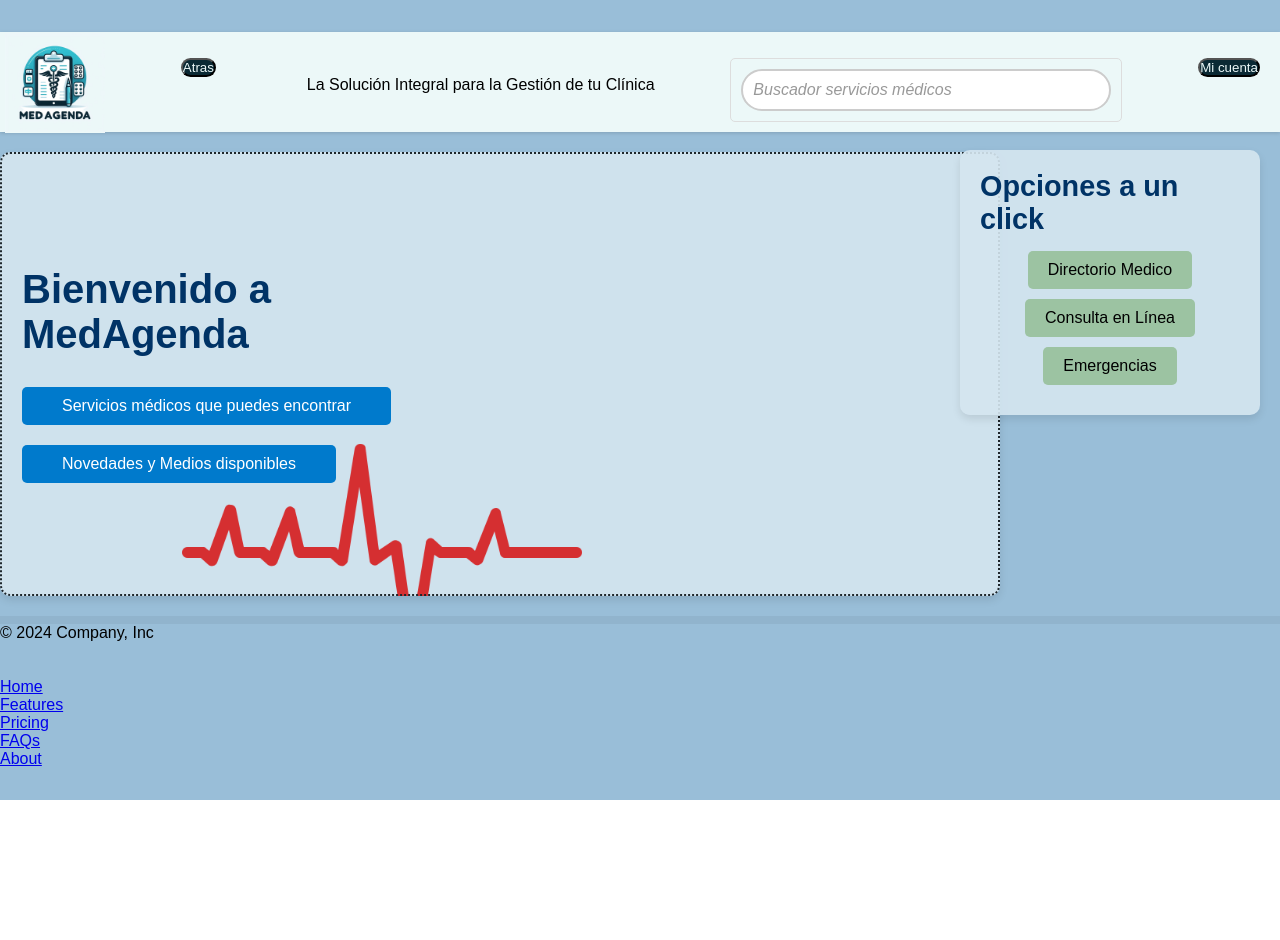
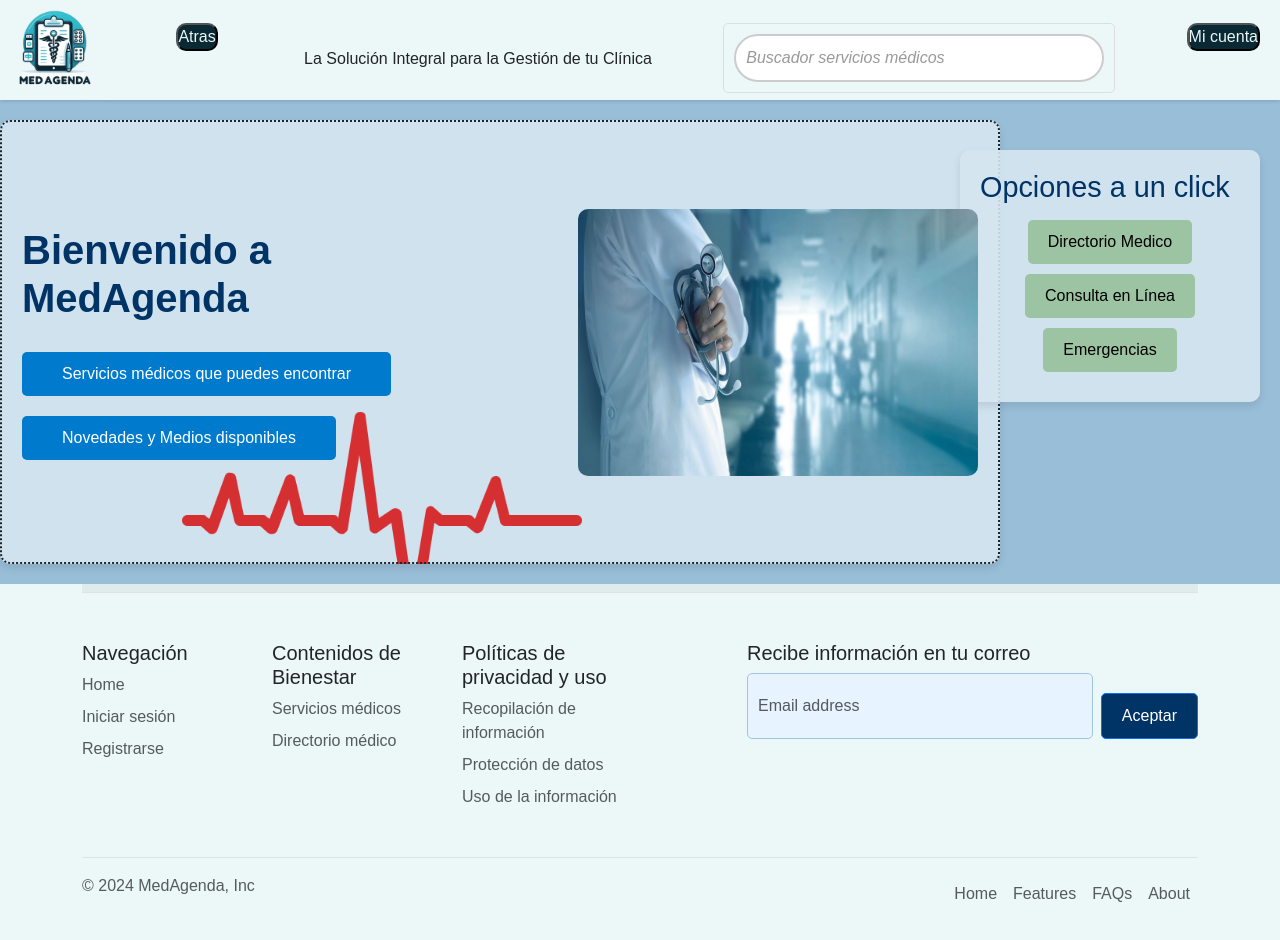
Before and after one commit to PirrY/MedAgenda, a React (Vite) app in the folder FrontEnd/: page / in a window 1280 px wide. Shown: the top 940 px of the page. Before the commit the page ends 800 px from the top, so only its background shows below. Built offline with nearby package versions, Linux system fonts and the light colour scheme.

Commit message:
cambio footer2

```diff
--- a/FrontEnd/src/components/molecules/Footer.css
+++ b/FrontEnd/src/components/molecules/Footer.css
@@ -1,5 +1,5 @@
 .Footer{
-    background-color: #2B4162;
+    background-color: #ECF8F8;
     align-items: left;
 }
 .b-example-divider {
--- a/FrontEnd/src/components/molecules/Footer.jsx
+++ b/FrontEnd/src/components/molecules/Footer.jsx
@@ -1,29 +1,86 @@
 import React from 'react';
+import 'bootstrap/dist/css/bootstrap.min.css';
 import './Footer.css';
 
-const Footer = () => {
+export default function Footer() {
   return (
-    <>
-      <div className="b-example-divider"></div> {/* Divider antes del footer */}
+    <div className="Footer">
       <div className="container">
-        <footer className="d-flex flex-wrap justify-content-between align-items-center py-3 my-4 border-top">
-          <p className="col-md-4 mb-0 text-body-secondary">&copy; 2024 Company, Inc</p>
+        {/* Divider antes del footer */}
+        <div className="b-example-divider"></div>
 
-          <a href="/" className="col-md-4 d-flex align-items-center justify-content-center mb-3 mb-md-0 me-md-auto link-body-emphasis text-decoration-none">
-            <svg className="bi me-2" width="40" height="32"><use xlinkHref="#bootstrap" /></svg>
-          </a>
+        <footer className="py-5 border-top">
+          <div className="row">
+            {/* Sección de Navegación */}
+            <div className="col-6 col-md-2 mb-3">
+              <h5>Navegación</h5>
+              <ul className="nav flex-column">
+                <li className="nav-item mb-2">
+                  <a href="/" className="nav-link p-0 text-body-secondary">Home</a>
+                </li>
+                <li className="nav-item mb-2">
+                  <a href="/Login" className="nav-link p-0 text-body-secondary">Iniciar sesión</a>
+                </li>
+                <li className="nav-item mb-2">
+                  <a href="/PatientRegistry" className="nav-link p-0 text-body-secondary">Registrarse</a>
+                </li>
+              </ul>
+            </div>
 
-          <ul className="nav col-md-4 justify-content-end">
-            <li className="nav-item"><a href="#" className="nav-link px-2 text-body-secondary">Home</a></li>
-            <li className="nav-item"><a href="#" className="nav-link px-2 text-body-secondary">Features</a></li>
-            <li className="nav-item"><a href="#" className="nav-link px-2 text-body-secondary">Pricing</a></li>
-            <li className="nav-item"><a href="#" className="nav-link px-2 text-body-secondary">FAQs</a></li>
-            <li className="nav-item"><a href="#" className="nav-link px-2 text-body-secondary">About</a></li>
-          </ul>
+            {/* Sección de Contenidos de Bienestar */}
+            <div className="col-6 col-md-2 mb-3">
+              <h5>Contenidos de Bienestar</h5>
+              <ul className="nav flex-column">
+                <li className="nav-item mb-2">
+                  <a href="/MedicalServices" className="nav-link p-0 text-body-secondary">Servicios médicos</a>
+                </li>
+                <li className="nav-item mb-2">
+                  <a href="#" className="nav-link p-0 text-body-secondary">Directorio médico</a>
+                </li>
+              </ul>
+            </div>
+
+            {/* Sección de Políticas */}
+            <div className="col-6 col-md-2 mb-3">
+              <h5>Políticas de privacidad y uso</h5>
+              <ul className="nav flex-column">
+                <li className="nav-item mb-2">
+                  <a href="#" className="nav-link p-0 text-body-secondary">Recopilación de información</a>
+                </li>
+                <li className="nav-item mb-2">
+                  <a href="#" className="nav-link p-0 text-body-secondary">Protección de datos</a>
+                </li>
+                <li className="nav-item mb-2">
+                  <a href="#" className="nav-link p-0 text-body-secondary">Uso de la información</a>
+                </li>
+              </ul>
+            </div>
+
+            {/* Sección de Formulario */}
+            <div className="col-md-5 offset-md-1 mb-3">
+              <form>
+                <h5>Recibe información en tu correo</h5>
+                <div className="d-flex flex-column flex-sm-row w-100 gap-2">
+                  <label htmlFor="newsletter1" className="visually-hidden">Email address</label>
+                  <input id="newsletter1" type="email" className="form-control" placeholder="Email address" />
+                  <button className="btn btn-primary" type="submit">Aceptar</button>
+                </div>
+              </form>
+            </div>
+          </div>
+
+          {/* Copyright */}
+          <div className="d-flex justify-content-between py-3 my-4 border-top">
+            <p className="mb-0 text-body-secondary">&copy; 2024 MedAgenda, Inc</p>
+            <ul className="nav justify-content-end">
+              <li className="nav-item"><a href="#" className="nav-link px-2 text-body-secondary">Home</a></li>
+              <li className="nav-item"><a href="#" className="nav-link px-2 text-body-secondary">Features</a></li>
+              <li className="nav-item"><a href="#" className="nav-link px-2 text-body-secondary">FAQs</a></li>
+              <li className="nav-item"><a href="#" className="nav-link px-2 text-body-secondary">About</a></li>
+            </ul>
+          </div>
         </footer>
       </div>
-    </>
+    </div>
   );
-};
-
-export default Footer;
+}
```
